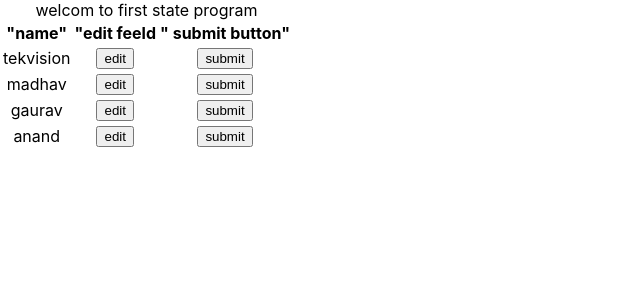
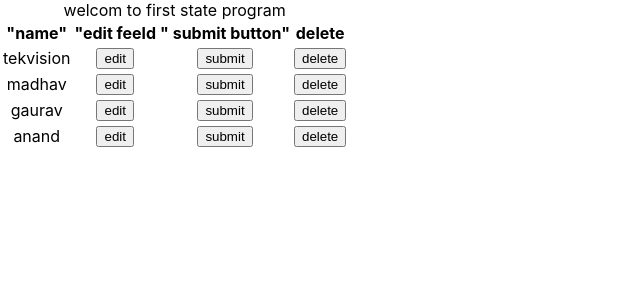
Before and after one commit to dhokale/react-aplication-, a React (Create React App) app: page / in a window 1280 px wide. Shown: the top 300 px of the page, without its empty margins (0-640 px from the left). Built offline with nearby package versions, Linux system fonts and the light colour scheme.

Commit message:
Update table.jsx

```diff
--- a/src/table.jsx
+++ b/src/table.jsx
@@ -21,6 +21,11 @@ this.setState(
 { name: document.getElementById("name").value}
 );
 }
+delete=()=>{
+    this.setState(
+    { name: document.getElementById("firstRow").innerHTML=null}
+    );
+    }
 edit1=()=>{
     this.setState(
     { name1: <input type="text"placeholder={this.state.name1} id='name1'/>  }
@@ -34,7 +39,11 @@ edit1=()=>{
         this.setState(
         { name1: document.getElementById("name1").value}
         );
-
+        }
+        delete1=()=>{
+            this.setState(
+            { name1: document.getElementById("secondRow").innerHTML=null}
+        );
         }
         edit2=()=>{
             this.setState(
@@ -48,6 +57,11 @@ edit1=()=>{
                 }
                 this.setState(
                 { name2: document.getElementById("name2").value}
+                );
+                }
+                delete2=()=>{
+                    this.setState(
+                    { name2: document.getElementById("therdRow").innerHTML=null}
                 );
                 }
                 edit3=()=>{
@@ -64,6 +78,11 @@ edit1=()=>{
                         { name3: document.getElementById("name3").value}
                         );
                         }
+                        delete3=()=>{
+                            this.setState(
+                            { name3: document.getElementById("forthRow").innerHTML=null}
+                        );
+                        }
 render(){
 return(
 <div>
@@ -73,26 +92,31 @@ return(
 <th> "name"</th>
 <th> "edit feeld </th>
 <th> " submit button" </th>
+<th> delete </th>
 </tr>
-<tr>
+<tr id='firstRow'>
 <td>{ this.state.name }</td>
 <td> <button type="button" onClick={this.clickMe}> edit    </button> </td>
 <td> <button type="button" onClick={this.clickMe1}> submit</button> </td>
+<td> <button type='button' onClick={this.delete}>delete</button></td>
 </tr>
-<tr>
+<tr id='secondRow'>
 <td>{ this.state.name1}</td>
 <td> <button type="button" onClick={this.edit1}> edit    </button> </td>
 <td> <button type="button" onClick={this.submit1}> submit</button> </td>
+<td> <button type='button' onClick={this.delete1}>delete</button></td>
 </tr>
-<tr>
+<tr id='therdRow'>
 <td>{ this.state.name2 }</td>
 <td> <button type="button" onClick={this.edit2}> edit    </button> </td>
 <td> <button type="button" onClick={this.submit2}> submit</button> </td>
+<td> <button type='button'onClick={this.delete2}>delete</button></td>
 </tr>
-<tr>
+<tr id='forthRow'>
 <td>{ this.state.name3 }</td>
 <td> <button type="button" onClick={this.edit3}> edit    </button> </td>
 <td> <button type="button" onClick={this.submit3}> submit</button> </td>
+<td> <button type='button' onClick={this.delete3}>delete</button></td>
 </tr>
 </table>
 </div>
```
